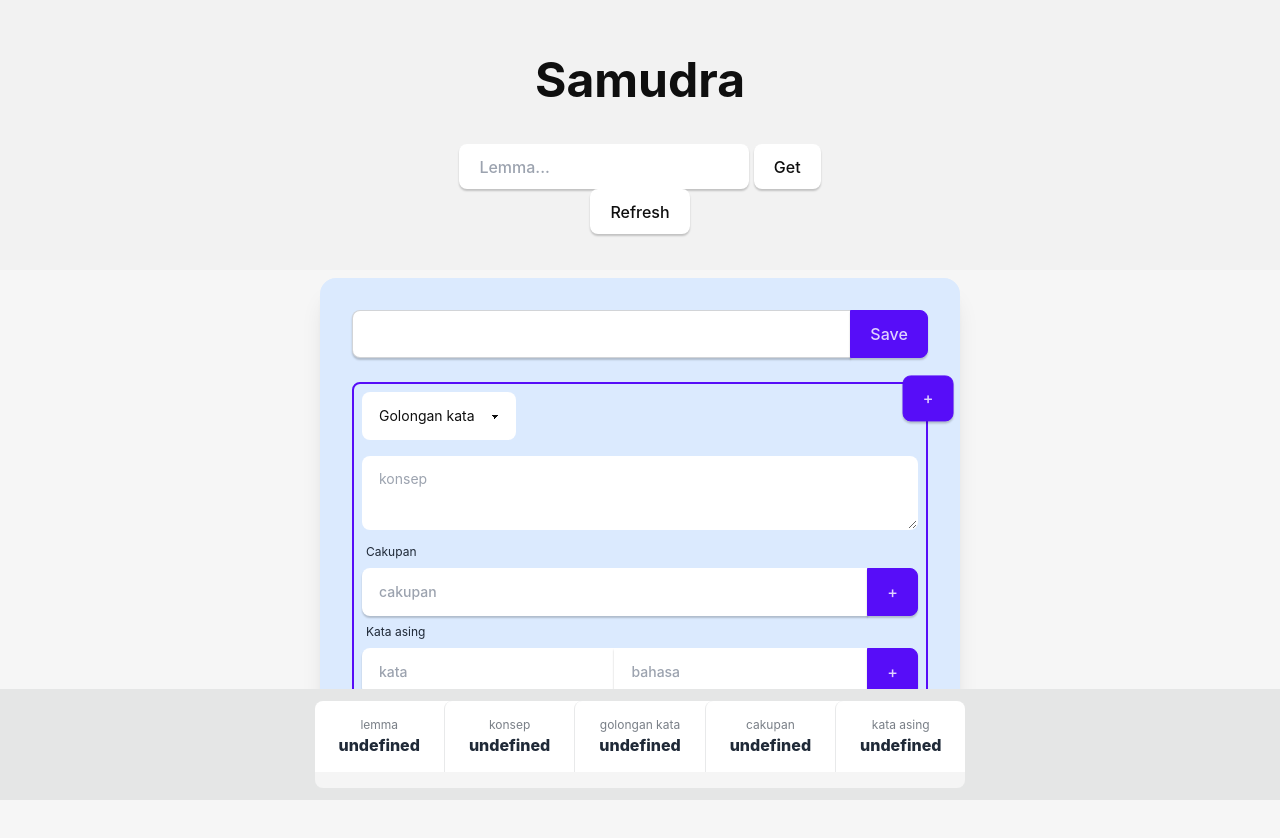
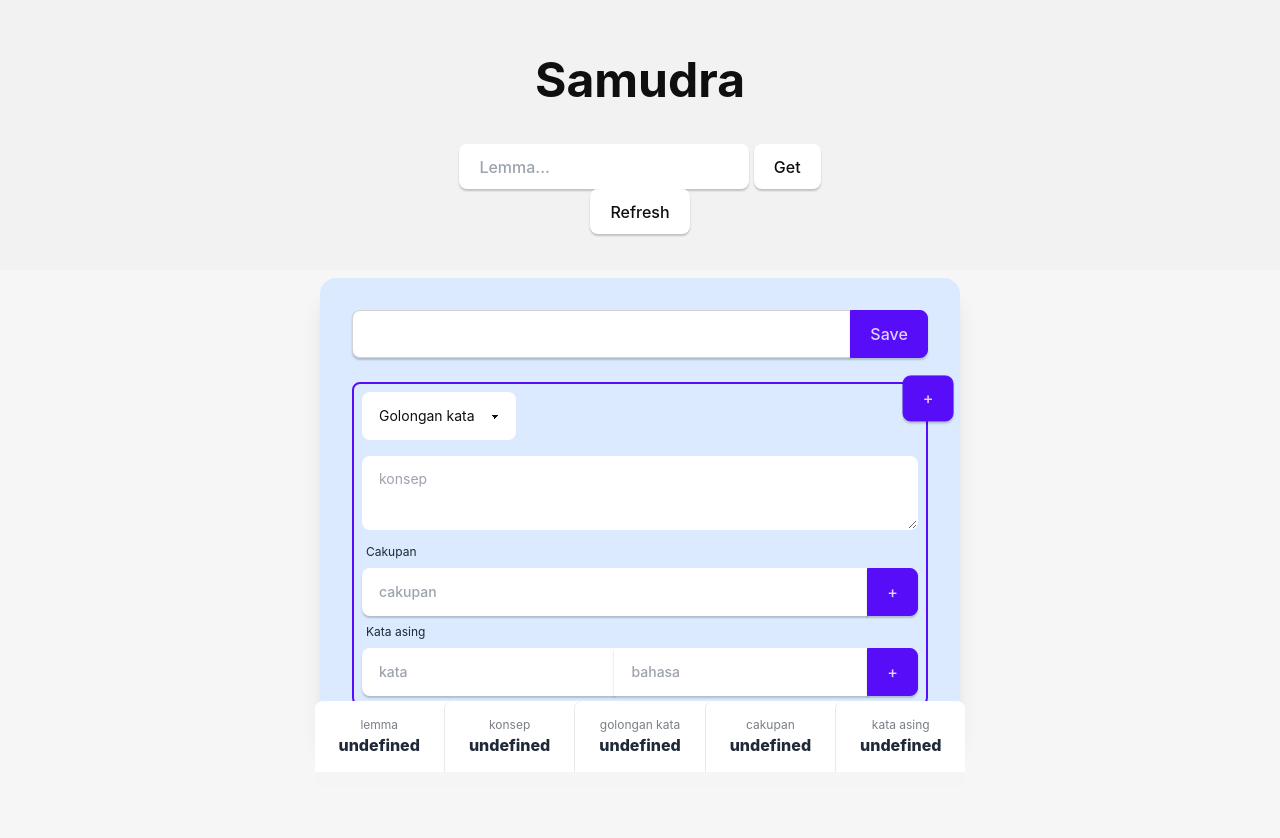
Before and after one commit to samudradev/samudra-app, a Svelte app: page / in a window 1280 px wide. Shown: the top 838 px of the page. Before the commit the page ends 800 px from the top, so only its background shows below. Built offline with nearby package versions, Linux system fonts and the light colour scheme.

Commit message:
⚙ FIX: Footer no longer cover bottom content

```diff
--- a/src/App.svelte
+++ b/src/App.svelte
@@ -93,6 +93,7 @@
     {/each}
   </div>
   <!--  <button on:click={import_csv}>Import from CSV</button>-->
-
+  <!-- To give space for footer -->
+  <div class="min-h-[8em]"></div>
   <Footer />
 </main>
--- a/src/lib/Footer.svelte
+++ b/src/lib/Footer.svelte
@@ -24,9 +24,8 @@
     listener();
 </script>
 
-<!-- TODO MEDIUM PRIORITY Make footer not cover content -->
 <footer
-    class="footer footer-center p-3 bg-base-300 text-xs fixed bottom-0 left-0 text-center"
+    class="footer footer-center p-3 bg-transparent text-xs fixed inset-x-0 bottom-0 text-center"
 >
     <div class="join join-vertical gap-[0em]">
         <div class="stats join-item">
```
